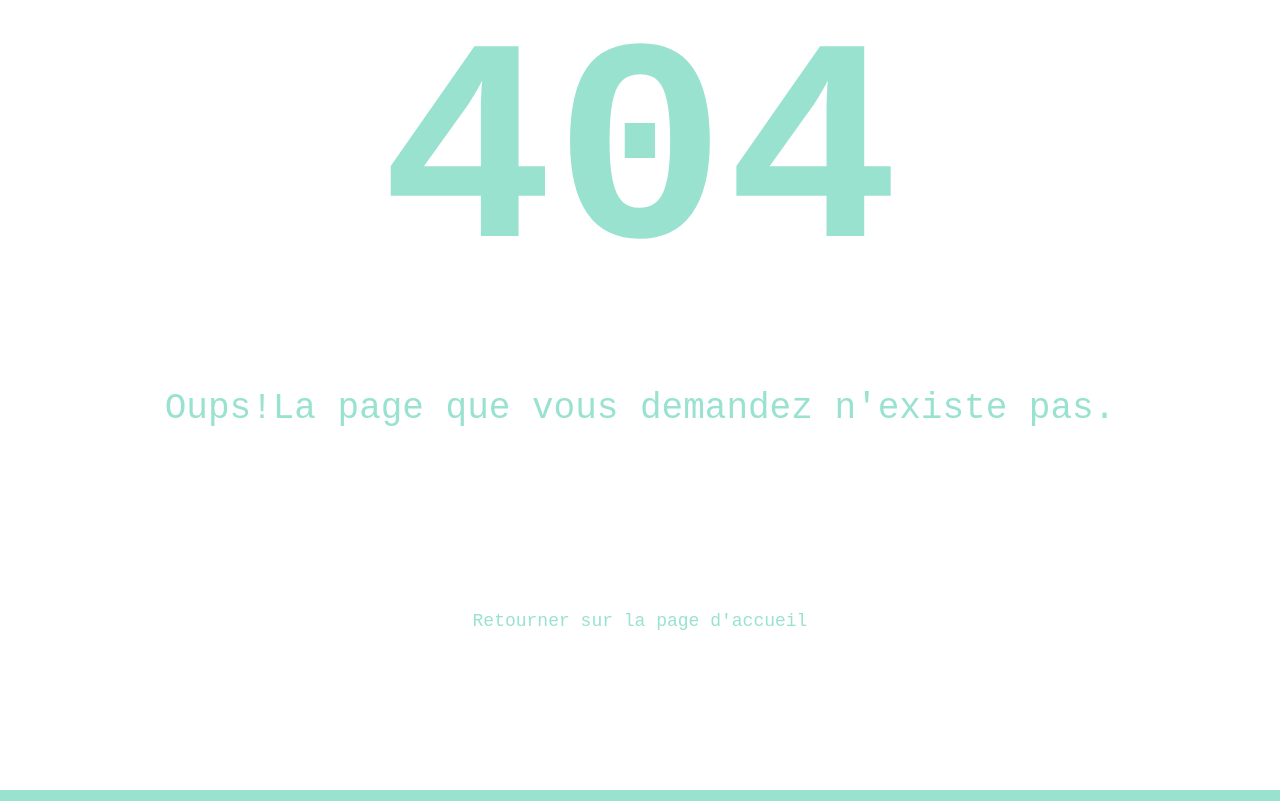
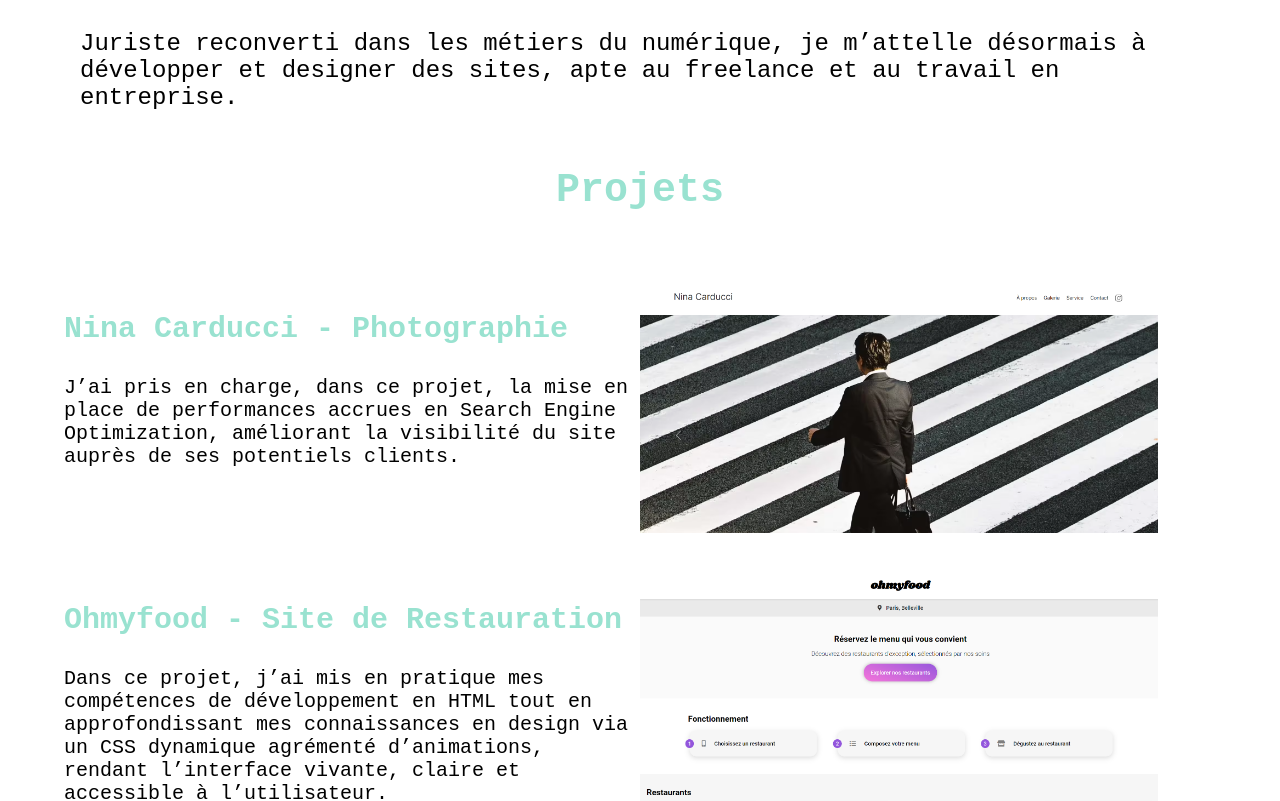
Before and after one commit to EliasEresh/Portfolio, a React (Create React App) app: page /about in a window 1280 px wide. Before the commit this address had no page. Shown: the part 520-1321 px from the top of the page. Built offline with nearby package versions, Linux system fonts and the light colour scheme.

Commit message:
Route correction

```diff
--- a/src/components/Header/index.jsx
+++ b/src/components/Header/index.jsx
@@ -1,5 +1,4 @@
 import React from 'react';
-import { Link } from 'react-router-dom'; // Import the Link component
 import '../../style/index.css';
 import logo from '../../assets/logo-main.png';
 
@@ -11,14 +10,13 @@ function Header() {
                 <span className='logo-title'>Elias Eresh</span>
             </div>
             <div className='nav-links'>
-                {/* Use the Link component for internal navigation */}
-                <Link to="/#projects" className="nav-link">projets</Link>
-                <Link to="/#skills" className="nav-link">Compétences</Link>
-                <Link to="/#about" className="nav-link">A propos</Link>
-                <Link to="/#footer" className="nav-link">Contact</Link>
+                <a href="#projects" className="nav-link">projets</a>
+                <a href="#skills" className="nav-link">Compétences</a>
+                <a href="#about" className="nav-link">A propos</a>
+                <a href="#footer" className="nav-link">Contact</a>
             </div>
         </nav>
     )
 }
 
-export default Header;
+export default Header
--- a/src/pages/Error.jsx
+++ b/src/pages/Error.jsx
@@ -1,13 +1,21 @@
 import React from 'react';
-import { Link } from 'react-router-dom';
 import '../style/index.css';
+import Gallery from '../components/projects/gallery.jsx';
+import About from '../components/About/about.jsx';
+import Skills from '../components/Skills/skills.jsx';
 
 function Error() {
     return (
-        <div className='error-main'>
-           <p className='error-display'>404</p>
-           <p className='error-message'>Oups!La page que vous demandez n'existe pas.</p>
-           <Link to="/" className="nav-link" id='nav-return' >Retourner sur la page d'accueil</Link>
+        <div>
+            <div className="intro">
+                <h2 className="intro-title">Front-End Développeur</h2>
+                <p className="intro-paragraph">
+                    Juriste reconverti dans les métiers du numérique, je m’attelle désormais à développer et designer des sites, apte au freelance et au travail en entreprise.
+                </p>
+            </div>
+            <Gallery />
+            <Skills />
+            <About />
         </div>
     )
 }
--- a/src/pages/Home.jsx
+++ b/src/pages/Home.jsx
@@ -3,16 +3,8 @@ import '../style/index.css';
 import Gallery from '../components/projects/gallery.jsx';
 import About from '../components/About/about.jsx';
 import Skills from '../components/Skills/skills.jsx';
-import { useNavigate } from 'react-router-dom';
 
 function Home() {
-    const navigate = useNavigate();
-
-    const handleButtonClick = () => {
-        // Use the navigate function to navigate to a different route
-        navigate('/some-route');
-    };
-
     return (
         <div>
             <div className="intro">
@@ -20,7 +12,6 @@ function Home() {
                 <p className="intro-paragraph">
                     Juriste reconverti dans les métiers du numérique, je m’attelle désormais à développer et designer des sites, apte au freelance et au travail en entreprise.
                 </p>
-                <button onClick={handleButtonClick}>Go to Another Page</button>
             </div>
             <Gallery />
             <Skills />
@@ -29,4 +20,4 @@ function Home() {
     )
 }
 
-export default Home;
+export default Home
--- a/src/pages/Home/App.js
+++ b/src/pages/Home/App.js
@@ -12,8 +12,8 @@ function App() {
     <Router>
       <Header />
       <Routes>
-        <Route path="/" element={<Home />} />
-        <Route path="*" element={<Error />} />
+        <Route path="*" element={<Home />} />
+        <Route path="/" element={<Error />} />
       </Routes>
       <Footer />
     </Router>
```
